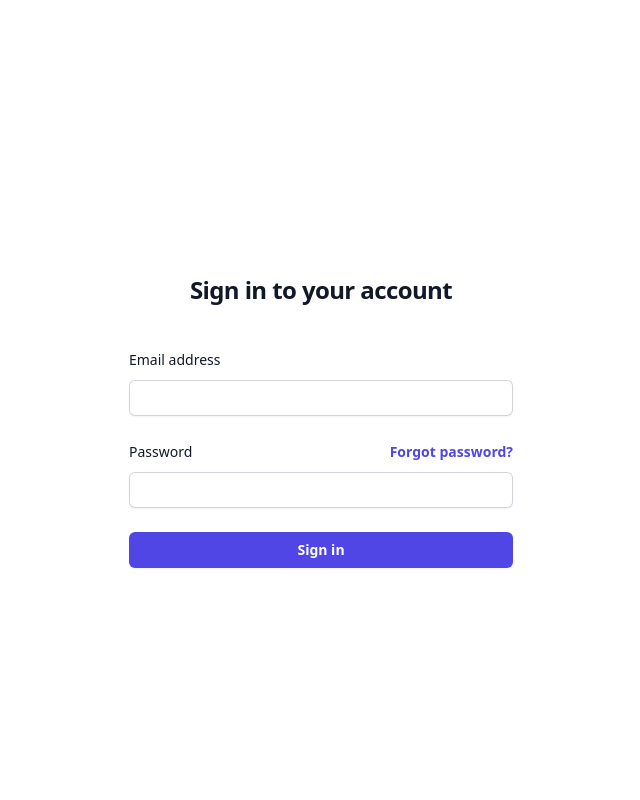
After one commit to JalalErr/Booking-Project, a PHP site: page /public/loge_in.php in a window 1280 px wide. The commit adds this page. Shown: the whole page, without its empty margins (319-959 px from the left). Run offline with PHP 8.4, Linux system fonts and the light colour scheme.

Commit message:
creating The Login Page

```diff
--- /dev/null
+++ b/public/loge_in.php
@@ -0,0 +1,45 @@
+<!doctype html>
+<html class="h-full bg-white">
+<head>
+  <meta charset="UTF-8">
+  <meta name="viewport" content="width=device-width, initial-scale=1.0">
+  <link href="./output.css" rel="stylesheet">
+</head>
+<body class="h-full">
+
+<div class="flex min-h-full flex-col justify-center px-6 py-12 lg:px-8">
+    <div class="sm:mx-auto sm:w-full sm:max-w-sm">
+
+      <h2 class="mt-10 text-center text-2xl font-bold leading-9 tracking-tight text-gray-900">Sign in to your account</h2>
+    </div>
+
+    <div class="mt-10 sm:mx-auto sm:w-full sm:max-w-sm">
+      <form class="space-y-6" action="rqst.php" method="post">
+        <div>
+          <label for="email" class="block text-sm font-medium leading-6 text-gray-900">Email address</label>
+          <div class="mt-2">
+            <input id="email" name="email" type="email" autocomplete="email" required class="block w-full rounded-md border-0 py-1.5 text-gray-900 shadow-sm ring-1 ring-inset ring-gray-300 placeholder:text-gray-400 focus:ring-2 focus:ring-inset focus:ring-indigo-600 sm:text-sm sm:leading-6">
+          </div>
+        </div>
+
+        <div>
+          <div class="flex items-center justify-between">
+            <label for="password" class="block text-sm font-medium leading-6 text-gray-900">Password</label>
+            <div class="text-sm">
+              <a href="#" class="font-semibold text-indigo-600 hover:text-indigo-500">Forgot password?</a>
+            </div>
+          </div>
+          <div class="mt-2">
+            <input id="password" name="password" type="password" autocomplete="current-password" required class="block w-full rounded-md border-0 py-1.5 text-gray-900 shadow-sm ring-1 ring-inset ring-gray-300 placeholder:text-gray-400 focus:ring-2 focus:ring-inset focus:ring-indigo-600 sm:text-sm sm:leading-6">
+          </div>
+        </div>
+
+        <div>
+          <button type="submit" class="flex w-full justify-center rounded-md bg-indigo-600 px-3 py-1.5 text-sm font-semibold leading-6 text-white shadow-sm hover:bg-indigo-500 focus-visible:outline focus-visible:outline-2 focus-visible:outline-offset-2 focus-visible:outline-indigo-600">Sign in</button>
+        </div>
+      </form>
+    </div>
+  </div>
+
+</body>
+</html>
--- a/public/output.css
+++ b/public/output.css
@@ -554,25 +554,264 @@ video {
   --tw-contain-style:  ;
 }
 
-.text-3xl {
-  font-size: 1.875rem;
-  line-height: 2.25rem;
+.mx-auto {
+  margin-left: auto;
+  margin-right: auto;
 }
 
-.text-9xl {
-  font-size: 8rem;
-  line-height: 1;
+.mt-10 {
+  margin-top: 2.5rem;
 }
 
-.text-xl {
-  font-size: 1.25rem;
-  line-height: 1.75rem;
+.mt-2 {
+  margin-top: 0.5rem;
+}
+
+.block {
+  display: block;
+}
+
+.flex {
+  display: flex;
+}
+
+.h-10 {
+  height: 2.5rem;
+}
+
+.h-full {
+  height: 100%;
+}
+
+.min-h-full {
+  min-height: 100%;
+}
+
+.w-auto {
+  width: auto;
+}
+
+.w-full {
+  width: 100%;
+}
+
+.flex-col {
+  flex-direction: column;
+}
+
+.items-center {
+  align-items: center;
+}
+
+.justify-center {
+  justify-content: center;
+}
+
+.justify-between {
+  justify-content: space-between;
+}
+
+.space-y-6 > :not([hidden]) ~ :not([hidden]) {
+  --tw-space-y-reverse: 0;
+  margin-top: calc(1.5rem * calc(1 - var(--tw-space-y-reverse)));
+  margin-bottom: calc(1.5rem * var(--tw-space-y-reverse));
+}
+
+.rounded-md {
+  border-radius: 0.375rem;
+}
+
+.border-0 {
+  border-width: 0px;
+}
+
+.bg-indigo-600 {
+  --tw-bg-opacity: 1;
+  background-color: rgb(79 70 229 / var(--tw-bg-opacity));
+}
+
+.bg-white {
+  --tw-bg-opacity: 1;
+  background-color: rgb(255 255 255 / var(--tw-bg-opacity));
+}
+
+.px-3 {
+  padding-left: 0.75rem;
+  padding-right: 0.75rem;
+}
+
+.px-6 {
+  padding-left: 1.5rem;
+  padding-right: 1.5rem;
+}
+
+.py-1 {
+  padding-top: 0.25rem;
+  padding-bottom: 0.25rem;
+}
+
+.py-1\.5 {
+  padding-top: 0.375rem;
+  padding-bottom: 0.375rem;
+}
+
+.py-12 {
+  padding-top: 3rem;
+  padding-bottom: 3rem;
+}
+
+.text-center {
+  text-align: center;
+}
+
+.text-2xl {
+  font-size: 1.5rem;
+  line-height: 2rem;
+}
+
+.text-sm {
+  font-size: 0.875rem;
+  line-height: 1.25rem;
 }
 
 .font-bold {
   font-weight: 700;
 }
 
-.underline {
-  text-decoration-line: underline;
+.font-medium {
+  font-weight: 500;
 }
+
+.font-semibold {
+  font-weight: 600;
+}
+
+.leading-6 {
+  line-height: 1.5rem;
+}
+
+.leading-9 {
+  line-height: 2.25rem;
+}
+
+.tracking-tight {
+  letter-spacing: -0.025em;
+}
+
+.text-gray-900 {
+  --tw-text-opacity: 1;
+  color: rgb(17 24 39 / var(--tw-text-opacity));
+}
+
+.text-indigo-600 {
+  --tw-text-opacity: 1;
+  color: rgb(79 70 229 / var(--tw-text-opacity));
+}
+
+.text-white {
+  --tw-text-opacity: 1;
+  color: rgb(255 255 255 / var(--tw-text-opacity));
+}
+
+.shadow-sm {
+  --tw-shadow: 0 1px 2px 0 rgb(0 0 0 / 0.05);
+  --tw-shadow-colored: 0 1px 2px 0 var(--tw-shadow-color);
+  box-shadow: var(--tw-ring-offset-shadow, 0 0 #0000), var(--tw-ring-shadow, 0 0 #0000), var(--tw-shadow);
+}
+
+.ring-1 {
+  --tw-ring-offset-shadow: var(--tw-ring-inset) 0 0 0 var(--tw-ring-offset-width) var(--tw-ring-offset-color);
+  --tw-ring-shadow: var(--tw-ring-inset) 0 0 0 calc(1px + var(--tw-ring-offset-width)) var(--tw-ring-color);
+  box-shadow: var(--tw-ring-offset-shadow), var(--tw-ring-shadow), var(--tw-shadow, 0 0 #0000);
+}
+
+.ring-inset {
+  --tw-ring-inset: inset;
+}
+
+.ring-gray-300 {
+  --tw-ring-opacity: 1;
+  --tw-ring-color: rgb(209 213 219 / var(--tw-ring-opacity));
+}
+
+.placeholder\:text-gray-400::-moz-placeholder {
+  --tw-text-opacity: 1;
+  color: rgb(156 163 175 / var(--tw-text-opacity));
+}
+
+.placeholder\:text-gray-400::placeholder {
+  --tw-text-opacity: 1;
+  color: rgb(156 163 175 / var(--tw-text-opacity));
+}
+
+.hover\:bg-indigo-500:hover {
+  --tw-bg-opacity: 1;
+  background-color: rgb(99 102 241 / var(--tw-bg-opacity));
+}
+
+.hover\:text-indigo-500:hover {
+  --tw-text-opacity: 1;
+  color: rgb(99 102 241 / var(--tw-text-opacity));
+}
+
+.focus\:ring-2:focus {
+  --tw-ring-offset-shadow: var(--tw-ring-inset) 0 0 0 var(--tw-ring-offset-width) var(--tw-ring-offset-color);
+  --tw-ring-shadow: var(--tw-ring-inset) 0 0 0 calc(2px + var(--tw-ring-offset-width)) var(--tw-ring-color);
+  box-shadow: var(--tw-ring-offset-shadow), var(--tw-ring-shadow), var(--tw-shadow, 0 0 #0000);
+}
+
+.focus\:ring-inset:focus {
+  --tw-ring-inset: inset;
+}
+
+.focus\:ring-indigo-600:focus {
+  --tw-ring-opacity: 1;
+  --tw-ring-color: rgb(79 70 229 / var(--tw-ring-opacity));
+}
+
+.focus-visible\:outline:focus-visible {
+  outline-style: solid;
+}
+
+.focus-visible\:outline-2:focus-visible {
+  outline-width: 2px;
+}
+
+.focus-visible\:outline-offset-2:focus-visible {
+  outline-offset: 2px;
+}
+
+.focus-visible\:outline-indigo-600:focus-visible {
+  outline-color: #4f46e5;
+}
+
+@media (min-width: 640px) {
+  .sm\:mx-auto {
+    margin-left: auto;
+    margin-right: auto;
+  }
+
+  .sm\:w-full {
+    width: 100%;
+  }
+
+  .sm\:max-w-sm {
+    max-width: 24rem;
+  }
+
+  .sm\:text-sm {
+    font-size: 0.875rem;
+    line-height: 1.25rem;
+  }
+
+  .sm\:leading-6 {
+    line-height: 1.5rem;
+  }
+}
+
+@media (min-width: 1024px) {
+  .lg\:px-8 {
+    padding-left: 2rem;
+    padding-right: 2rem;
+  }
+}
--- a/tailwind.config.js
+++ b/tailwind.config.js
@@ -1,8 +1,8 @@
 /** @type {import('tailwindcss').Config} */
 module.exports = {
-  content: ["./public/**/*.{html,js}"],
+  content: ["./public/**/*.{html,js,php}"],
   theme: {
     extend: {},
   },
-  plugins: [],
+  plugins: ['@tailwindcss/forms'],
 }
```
Also changed, not shown: public/index.html (deleted, +0 -12 lines), public/rqst.php (added, +15 -0 lines).
